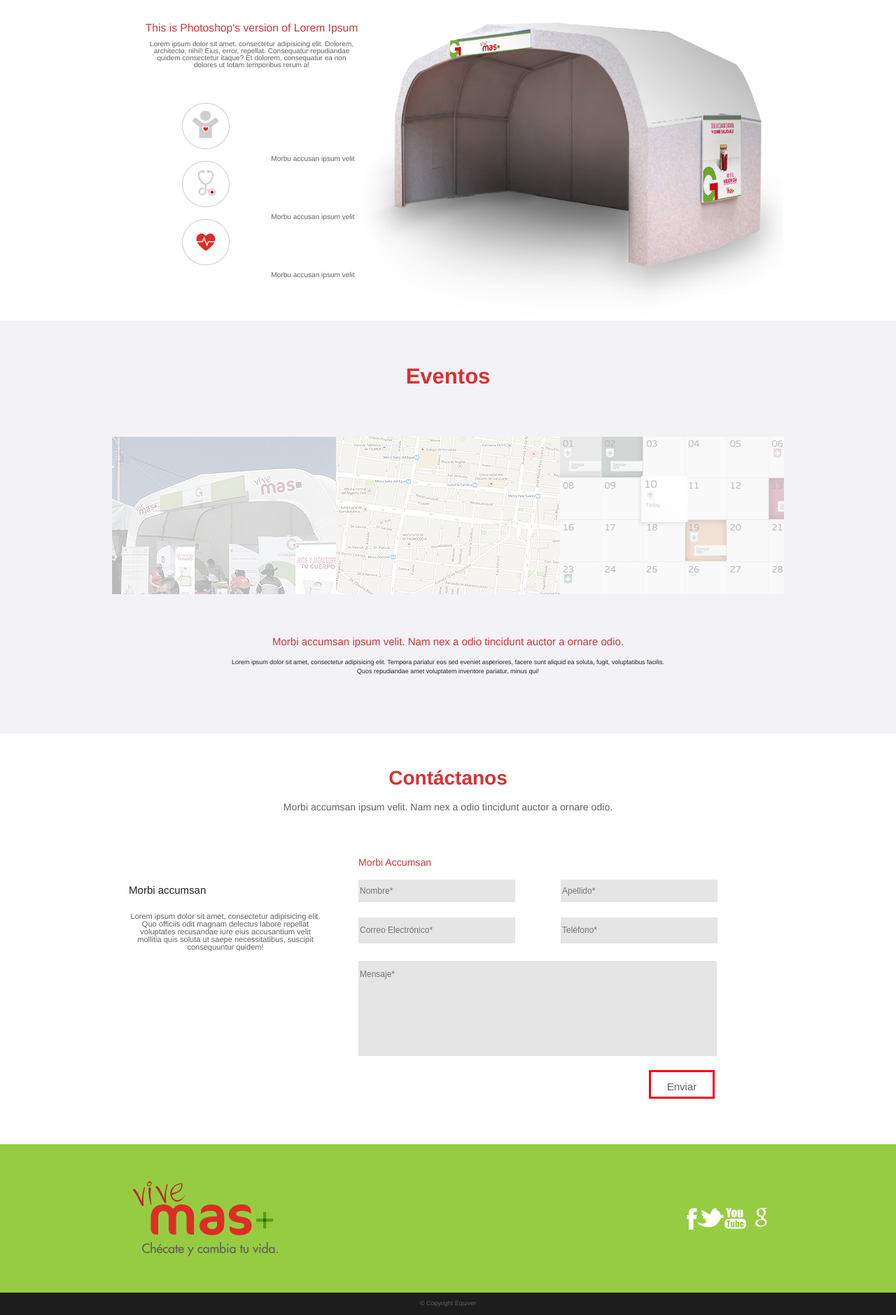
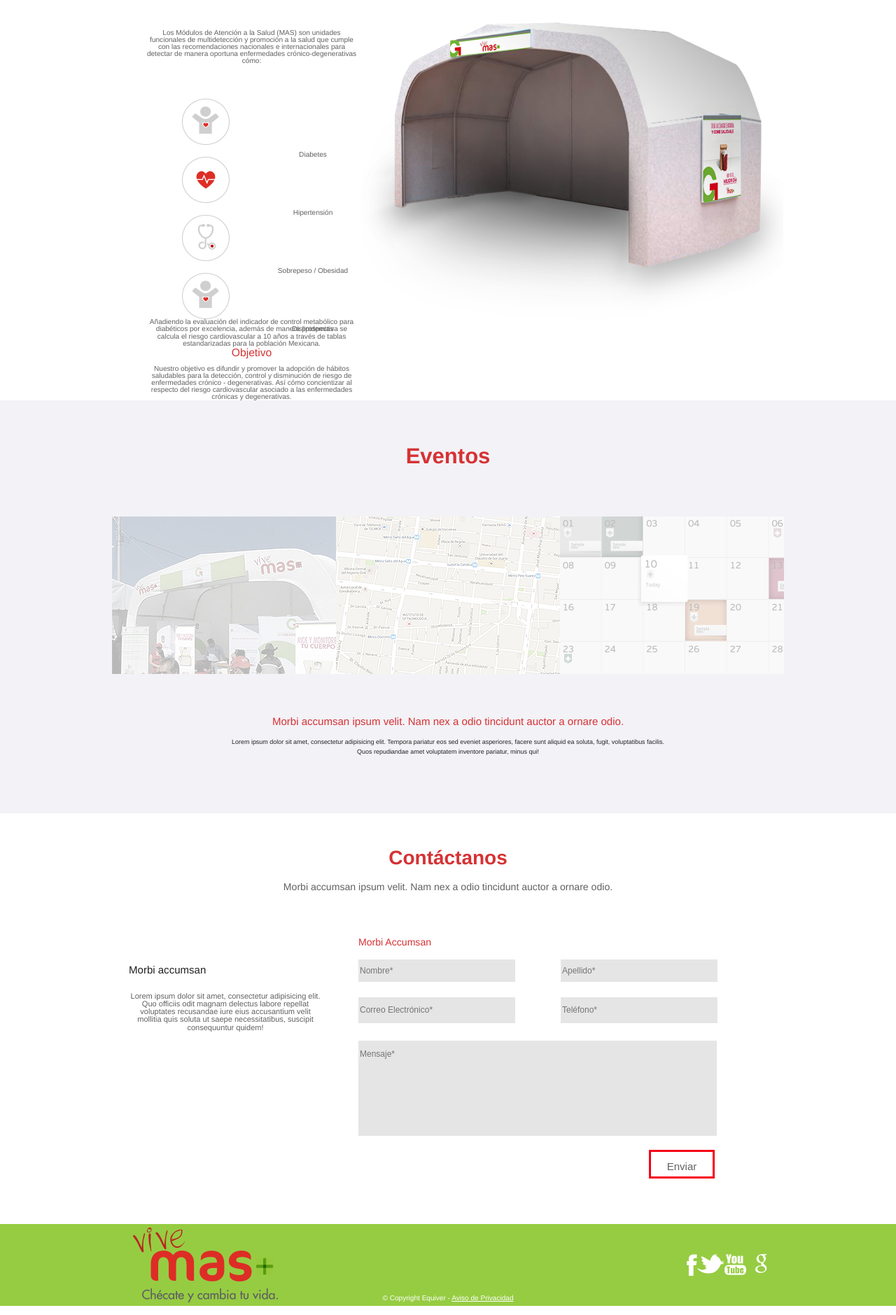
Before and after one commit to JesusGarciaValadez/equiver, a PHP site: page /equiver/Code/templates/index.html in a window 1280 px wide. Shown: the part 1560-3439 px from the top of the page at 70% size. Run offline with PHP 8.4, Linux system fonts and the light colour scheme; some libraries are stand-ins or nearby versions.

Commit message:
Quitting footer
Privacy policy file

Signed-off-by: alfabrad <zerovamp@hotmail.com>

```diff
--- a/Code/templates/index.html
+++ b/Code/templates/index.html
@@ -122,24 +122,29 @@
                     <a href="[[~1]]" tile="Vive Mas - Chécate y cambia tu vida" class="logo">
                         <img src="[[*site_url]]assets/img/home/Logo_menu.png" width="135" height="70" alt="Vive Mas - Chécate y cambia tu vida." />
                     </a>
-                    <h1>¿Qué es <strong class="title">Módulos MAS?</strong></h1>
+                    <h1>¿Qué es <strong class="title">MAS?</strong></h1>
                 </div>
             </div><!-- Modulos Mas Title -->
             <div class="wide modulos-mas-content">
                 <div class="central">
-                    <h2 class="title">This is Photoshop's version of Lorem Ipsum</h2>
-                    <p>Lorem ipsum dolor sit amet, consectetur adipisicing elit. Dolorem, architecto, nihil! Eius, error, repellat. Consequatur repudiandae quidem consectetur itaque? Et dolorem, consequatur ea non dolores ut totam temporibus rerum a!</p>
+                    <p>Los Módulos de Atención a la Salud (MAS) son unidades funcionales de multidetección y promoción a la salud que cumple con las recomendaciones nacionales e internacionales para detectar de manera oportuna enfermedades crónico-degenerativas cómo:</p>
                     <ul>
                         <li class="people">
-                            <p>Morbu accusan ipsum velit</p>
+                            <p>Diabetes</p>
+                        </li>
+                        <li class="heart">
+                            <p>Hipertensión</p>
                         </li>
                         <li class="instrument">
-                            <p>Morbu accusan ipsum velit</p>
+                            <p>Sobrepeso / Obesidad</p>
                         </li>
-                        <li class="heart">
-                            <p>Morbu accusan ipsum velit</p>
+                        <li class="people">
+                            <p>Dislipidemias</p>
                         </li>
                     </ul>
+                    <p>Añadiendo la evaluación del indicador de control metabólico para diabéticos por excelencia, además de manera prospectiva se calcula el riesgo cardiovascular a 10 años a través de tablas estandarizadas para la población Mexicana.</p>
+                    <h2 class="title">Objetivo</h2>
+                    <p>Nuestro objetivo es difundir y promover la adopción de hábitos saludables para la detección, control y disminución de riesgo de enfermedades crónico - degenerativas. Así cómo concientizar al respecto del riesgo cardiovascular asociado a las enfermedades crónicas y degenerativas.</p>
                     <img src="[[*site_url]]assets/img/home/modulo.png" alt="Modulos MAS" width="607" height="425" />
                 </div>
             </div><!-- Modulos Mas Content -->
@@ -282,7 +287,7 @@
                 </div>
             </div><!-- Site Map -->
             <div class="wide social-footer-links">
-                <div class="central">
+                <footer class="central">
                     <!--h6>Morbi Accumsan</h6>
                     <p>Lorem ipsum dolor sit amet, consectetur adipisicing elit. Error suscipit odio ipsam dolorum incidunt saepe, veniam consequatur consectetur.</p-->
                     <a href="[[~1]]" tile="Vive Mas - Chécate y cambia tu vida" class="logo-footer clearfix">
@@ -302,13 +307,14 @@
                             <a href="#" title="Perfil en Google + de Vive Mas" class="google">Perfil en Google + de Vive Mas</a>
                         </li>
                     </ul>
-                </div>
+                    <p>&copy; Copyright Equiver - <a href="[[*site_url]]assets/files/aviso-de-privacidad.pdf" title="Aviso de privacidad" target="_blank">Aviso de Privacidad</p>
+                </footer>
             </div><!-- Social Links -->
-            <div class="wide footer">
+            <!--div class="wide footer">
                 <footer class="central">
                     <p>&copy; Copyright Equiver</p>
                 </footer>
-            </div><!-- Footer -->
+            </div--><!-- Footer -->
             <div class="alert"></div><!-- Alert -->
         </div><!-- Home -->
         <script src="//ajax.googleapis.com/ajax/libs/jquery/1.8.3/jquery.min.js"></script>
--- a/Code/templates/sass/home.sass
+++ b/Code/templates/sass/home.sass
@@ -602,14 +602,14 @@ h1, h2, h3, h4, h5, h6
                         text-transform: lowercase
     .social-footer-links
         background-color: $footer-background-social
-        height: 212px
+        height: 117px
         //height: 83px
         .central
             box-sizing: border-box
             height: 100%
             padding:  12px 0 0
             position: relative
-            h6, p
+            h6
                 clear: left
                 color: $white-color
                 display: inline-block
@@ -619,9 +619,23 @@ h1, h2, h3, h4, h5, h6
                 font-size: em( 22, 16 )
                 line-height: em( 22, 22 )
             p
+                bottom: 5%
+                color: $white-color
+                clear: both
+                display: block
                 font-size: em( 10, 16 )
                 line-height: em( 10, 10 )
                 margin: 5px 0 0
+                position: absolute
+                text-align: center
+                width: 100%
+                a
+                    color: $white-color
+                    cursor: pointer
+                    text-decoration: none
+                    &:hover, &:active, &:visited, &:link
+                        color: $white-color
+                        text-decoration: underline
             .logo-footer
                 margin-left: 30px
             .logos-footer
--- a/assets/css/main.css
+++ b/assets/css/main.css
@@ -1429,7 +1429,7 @@ h1, h2, h3, h4, h5, h6 {
 /* line 603, ../../Code/templates/sass/home.sass */
 .home .social-footer-links {
   background-color: #96cc42;
-  height: 212px; }
+  height: 117px; }
   /* line 607, ../../Code/templates/sass/home.sass */
   .home .social-footer-links .central {
     -webkit-box-sizing: border-box;
@@ -1439,7 +1439,7 @@ h1, h2, h3, h4, h5, h6 {
     padding: 12px 0 0;
     position: relative; }
     /* line 612, ../../Code/templates/sass/home.sass */
-    .home .social-footer-links .central h6, .home .social-footer-links .central p {
+    .home .social-footer-links .central h6 {
       clear: left;
       color: white;
       display: inline-block;
@@ -1451,25 +1451,41 @@ h1, h2, h3, h4, h5, h6 {
       line-height: 1em; }
     /* line 621, ../../Code/templates/sass/home.sass */
     .home .social-footer-links .central p {
+      bottom: 5%;
+      color: white;
+      clear: both;
+      display: block;
       font-size: 0.63em;
       line-height: 1em;
-      margin: 5px 0 0; }
-    /* line 625, ../../Code/templates/sass/home.sass */
+      margin: 5px 0 0;
+      position: absolute;
+      text-align: center;
+      width: 100%; }
+      /* line 632, ../../Code/templates/sass/home.sass */
+      .home .social-footer-links .central p a {
+        color: white;
+        cursor: pointer;
+        text-decoration: none; }
+        /* line 636, ../../Code/templates/sass/home.sass */
+        .home .social-footer-links .central p a:hover, .home .social-footer-links .central p a:active, .home .social-footer-links .central p a:visited, .home .social-footer-links .central p a:link {
+          color: white;
+          text-decoration: underline; }
+    /* line 639, ../../Code/templates/sass/home.sass */
     .home .social-footer-links .central .logo-footer {
       margin-left: 30px; }
-    /* line 627, ../../Code/templates/sass/home.sass */
+    /* line 641, ../../Code/templates/sass/home.sass */
     .home .social-footer-links .central .logos-footer {
       right: 0; }
-      /* line 629, ../../Code/templates/sass/home.sass */
+      /* line 643, ../../Code/templates/sass/home.sass */
       .home .social-footer-links .central .logos-footer li {
         list-style: none inside; }
-        /* line 631, ../../Code/templates/sass/home.sass */
+        /* line 645, ../../Code/templates/sass/home.sass */
         .home .social-footer-links .central .logos-footer li a {
           color: #616161; }
-/* line 637, ../../Code/templates/sass/home.sass */
+/* line 651, ../../Code/templates/sass/home.sass */
 .home .footer {
   background-color: #1d1d1d; }
-  /* line 640, ../../Code/templates/sass/home.sass */
+  /* line 654, ../../Code/templates/sass/home.sass */
   .home .footer footer p {
     color: #616161;
     display: block;
```
Also changed, not shown: 4 other files.
